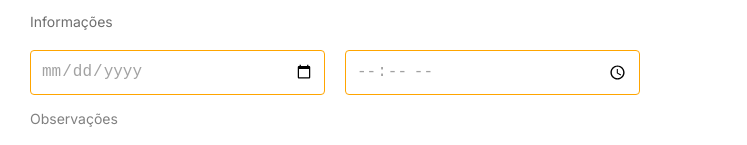
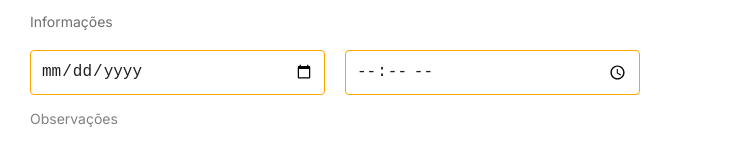
Before and after one commit to Rayane-Araujo/caronas_app, a React (Vite) app in the folder frontend/: page /ride-create in a window 1280 px wide. Shown: the part 329-474 px from the top of the page, without its empty margins (0-747 px from the left). Built offline with nearby package versions, Linux system fonts and the light colour scheme.

Commit message:
fix: buscando o id do usuario no localStorage

```diff
--- a/frontend/src/pages/RideCreate/index.jsx
+++ b/frontend/src/pages/RideCreate/index.jsx
@@ -1,4 +1,4 @@
-import React, { useState } from "react";
+import React, { useState, useEffect } from "react";
 import { Input } from "../../styles/Input";
 import { Header } from "../../components/Header";
 import { Button } from "../../styles/Button";
@@ -9,9 +9,15 @@ import { Info, InputWrapper, TextArea } from "./styled";
 
 import logo from "../../assets/images/LogoFoto.jpg";
 
+const getUserIDFromLocalStorage = () => {
+  const userIdFromLocalStorage = localStorage.getItem("userLoggedIn");
+  return userIdFromLocalStorage ? userIdFromLocalStorage : "";
+};
+
 export const RideCreate = () => {
   const mutateRideCreate = useRideCreate();
   const [formData, setFormData] = useState({
+    user_id: "",
     origin: "",
     destiny: "",
     time: "",
@@ -20,7 +26,10 @@ export const RideCreate = () => {
     type: "offer",
   });
 
-  const { origin, destiny, time, date, observation } = formData;
+  useEffect(() => {
+    const userIdFromLocalStorage = getUserIDFromLocalStorage();
+    setFormData({ ...formData, user_id: userIdFromLocalStorage });
+  }, []);
 
   const handleChange = (e) => {
     const { name, value } = e.target;
@@ -49,7 +58,7 @@ export const RideCreate = () => {
             <Input
               type="text"
               name="origin"
-              value={origin}
+              value={formData.origin}
               onChange={handleChange}
             />
           </div>
@@ -62,7 +71,7 @@ export const RideCreate = () => {
             <Input
               type="text"
               name="destiny"
-              value={destiny}
+              value={formData.destiny}
               onChange={handleChange}
             />
           </div>
@@ -72,16 +81,16 @@ export const RideCreate = () => {
             <div className="date-and-time">
               <Input
                 type="date"
-                value={date}
-                style={{ color: "#0000005e" }}
+                value={formData.date}
+                style={{ color: "#1f1f1f" }}
                 onChange={(e) =>
                   setFormData({ ...formData, date: e.target.value })
                 }
               />
               <Input
                 type="time"
-                style={{ color: "#0000005e" }}
-                value={time}
+                style={{ color: "#1f1f1f" }}
+                value={formData.time}
                 onChange={(e) =>
                   setFormData({ ...formData, time: e.target.value })
                 }
@@ -94,7 +103,7 @@ export const RideCreate = () => {
             cols="30"
             rows="10"
             name="observation"
-            value={observation}
+            value={formData.observation}
             onChange={handleChange}
           />
 
```
